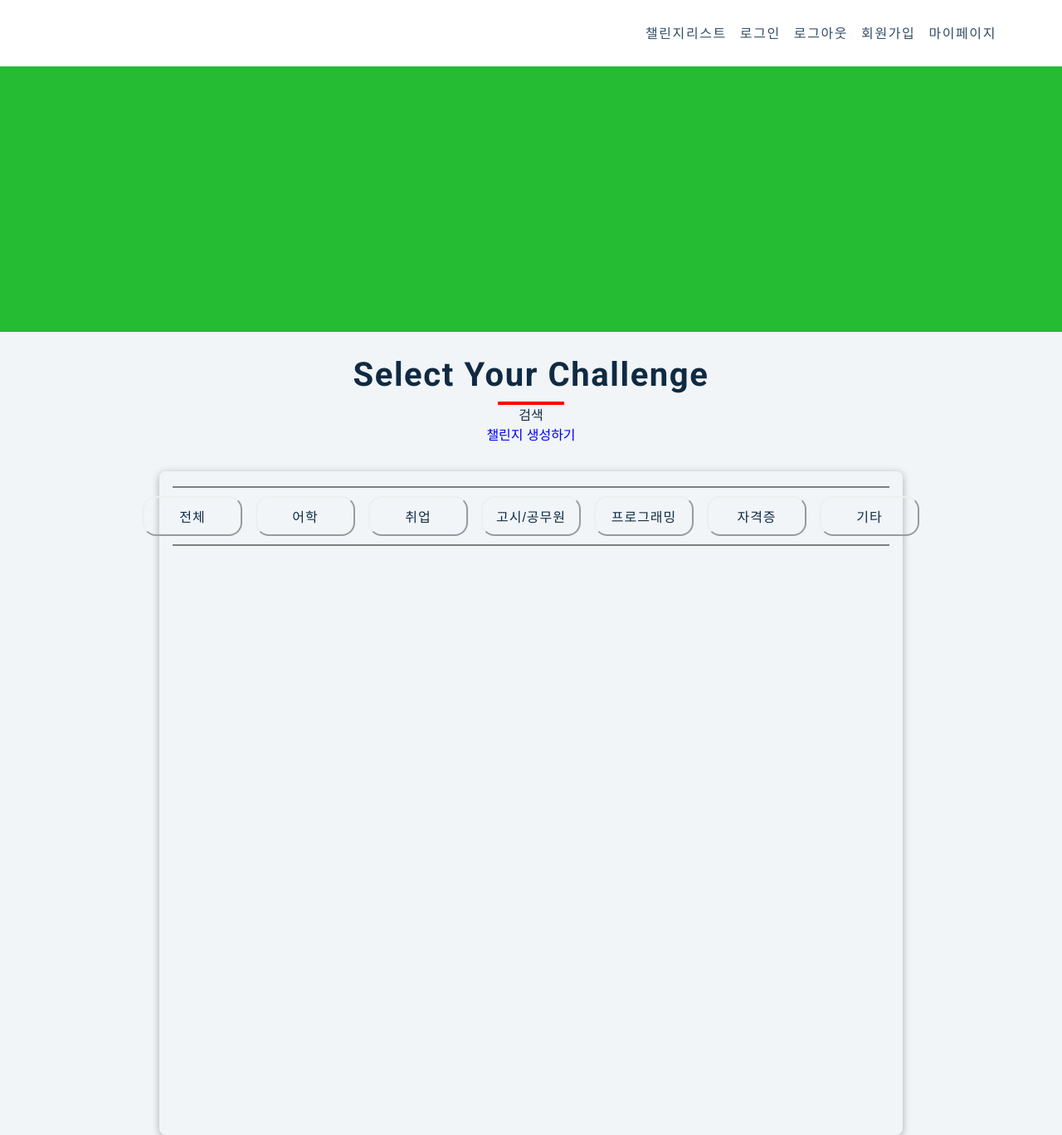
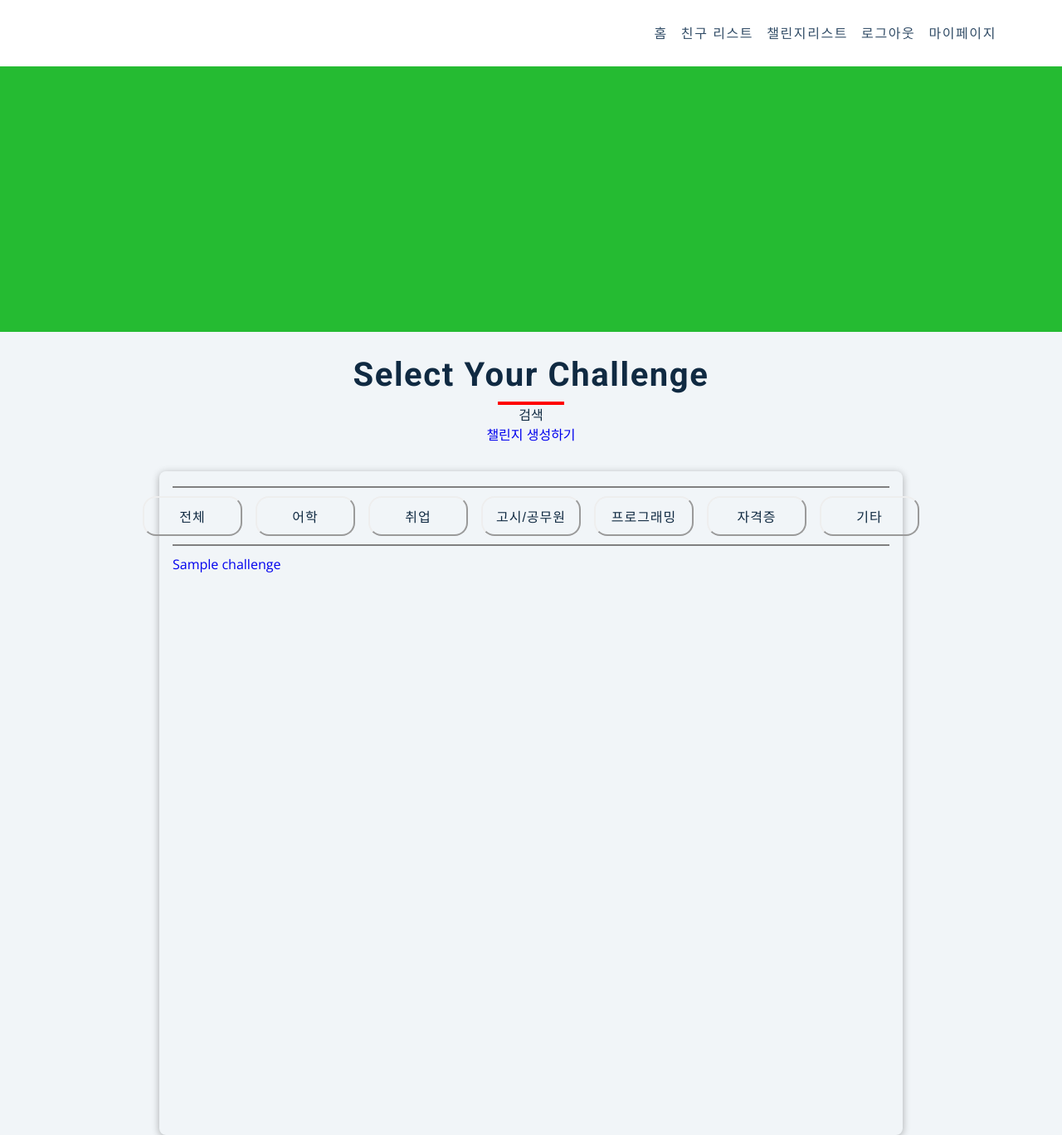
Before and after one commit to DOWITH-Developer/DOWITH, a Django app: page /challenge/list/ in a window 1280 px wide. Shown: the whole page at 83% size. Run offline with Django 3.2, Linux system fonts and the light colour scheme; a user stored in the database is signed in; tables that the repository leaves empty hold one stand-in row (values such as "Sample post"); some libraries are stand-ins or nearby versions.

Commit message:
20210209 final

```diff
--- a/challenge/templates/challenge/ch_list.html
+++ b/challenge/templates/challenge/ch_list.html
@@ -112,7 +112,5 @@
             tab.classList.add("active");
         });
         });
-
-
     </script>
 {% endblock script %}
--- a/challenge/templates/challenge/challenge_create.html
+++ b/challenge/templates/challenge/challenge_create.html
@@ -11,7 +11,7 @@
             {% csrf_token %}
             {% for field in form %}
                 <div>{{ field.label}}</div>
-                <div>{{ field|linebreaks }}</div>
+                <div>{{ field }}</div>
             {% endfor %}
             <button type="submit" >등록하기</button>
         </form>
--- a/challenge/views.py
+++ b/challenge/views.py
@@ -1,4 +1,3 @@
-from .models import Challenge
 from django.views.decorators.http import require_POST
 from django.contrib.auth.decorators import login_required
 from django.shortcuts import get_object_or_404
--- a/config/static/css/ch_list.css
+++ b/config/static/css/ch_list.css
@@ -76,7 +76,7 @@ body {
 }
 
 
-/* li.tab button:hover {
+li.tab button:hover {
     background-color: rgb(96, 168, 255);
 }
 
@@ -87,4 +87,12 @@ li.tab button:focus {
 li.tab.active button {
     color: red;
     border-color: red;
-} */
+}
+
+.total_container .items {
+    display: none;
+}
+
+.total_container .items.active {
+    display: inline-block;
+}
--- a/config/templates/layout.html
+++ b/config/templates/layout.html
@@ -30,25 +30,27 @@
                 </div>
                 <!-- links -->
                 <ul class="links">
+                    <li><a href="{% url 'home' %}">홈</a></li>
+                    <li>
+                        <a href="{% url 'friend:fd_list' %}">친구 리스트</a>
+                    </li>
                     <li>
                         <a href="{% url 'challenge:ch_list' %}">챌린지리스트</a>
                     </li>
-                    <li>
-                        <a href="{% url 'login:login' %}">로그인</a>
-                    </li>
+
+                    {% if user.is_active %}
                         <li>
                             <a href="{% url 'login:logout' %}">로그아웃</a>
                         </li>
-                    <li>
-                        <a href="{% url 'login:signup' %}">회원가입</a>
-                    </li>
-                    {% if user.is_active %}
                         <li>
                             <a href="{% url 'login:my_page' user.id %}">마이페이지</a>
                         </li>
                     {% else %}
                         <li>
-                        <a href="">마이페이지</a>
+                            <a href="{% url 'login:login' %}">로그인</a>
+                        </li>
+                        <li>
+                            <a href="{% url 'login:signup' %}">회원가입</a>
                         </li>
                     {% endif %}
                 </ul>
--- a/config/urls.py
+++ b/config/urls.py
@@ -15,11 +15,12 @@ Including another URLconf
 """
 from django.contrib import admin
 from django.urls import path, include
+from django.shortcuts import redirect
 
 urlpatterns = [
     path('admin/', admin.site.urls),
     path('login/', include('login.urls')),
     path('challenge/', include('challenge.urls')),
     path('friend/', include('friend.urls')),
-
+    path('', lambda req:redirect('challenge:ch_list'), name="home")
 ]
--- a/login/templates/login/mypage.html
+++ b/login/templates/login/mypage.html
@@ -22,8 +22,10 @@
             {% endfor %}
             <br>
             <br>
-            <a href="{% url 'friend:fd_more' me.id %}">더보기</a><br>
-            {# <a href="{% url 'login:settings' %}">설정</a> #}
+            <a href="{% url 'friend:fd_list' %}">더보기</a><br>
+
+            <h3>설정</h3>
+            <a href="{% url 'login:settings' %}">설정</a>
         </div>
     </div>
 {% endblock %}
--- a/login/views.py
+++ b/login/views.py
@@ -24,7 +24,7 @@ def sign_up(request):
         form = SignUpForm(request.POST)
         if form.is_valid():
             user = form.save()
-            return redirect("login:test")
+            return redirect("challenge:ch_list")
         else:
             ctx = {
                 "form": form,
@@ -50,7 +50,7 @@ def login(request):
         user = authenticate(email=email, password=password)
         if user is not None:
             auth_login(request, user)
-            return redirect("login:test")
+            return redirect("challenge:ch_list")
         else:
             ctx = {
                 "form": form,
```
Also changed, not shown: challenge/migrations/0001_initial.py, challenge/migrations/0002_auto_20210209_0054.py, friend/migrations/0001_initial.py, friend/migrations/0002_auto_20210209_0054.py, login/migrations/0001_initial.py. Lines whose indentation alone changed are shown as unchanged.
